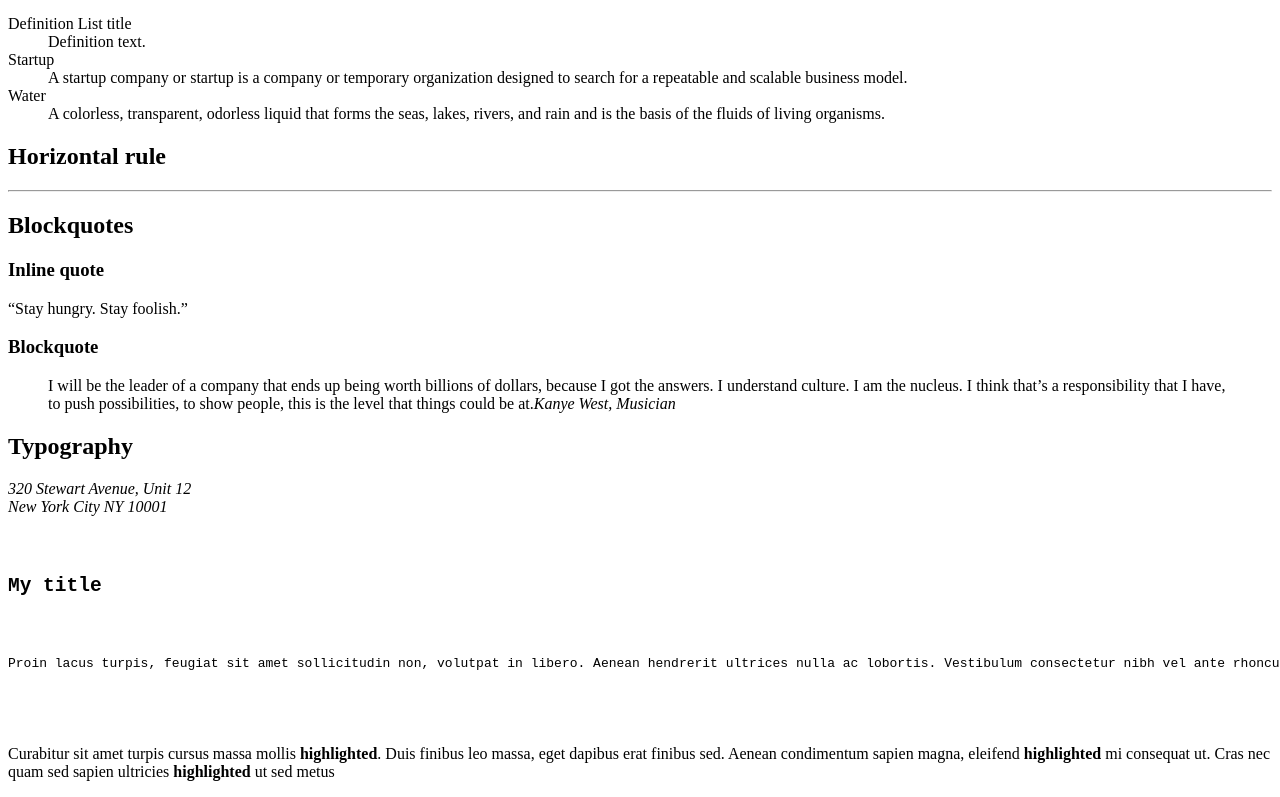
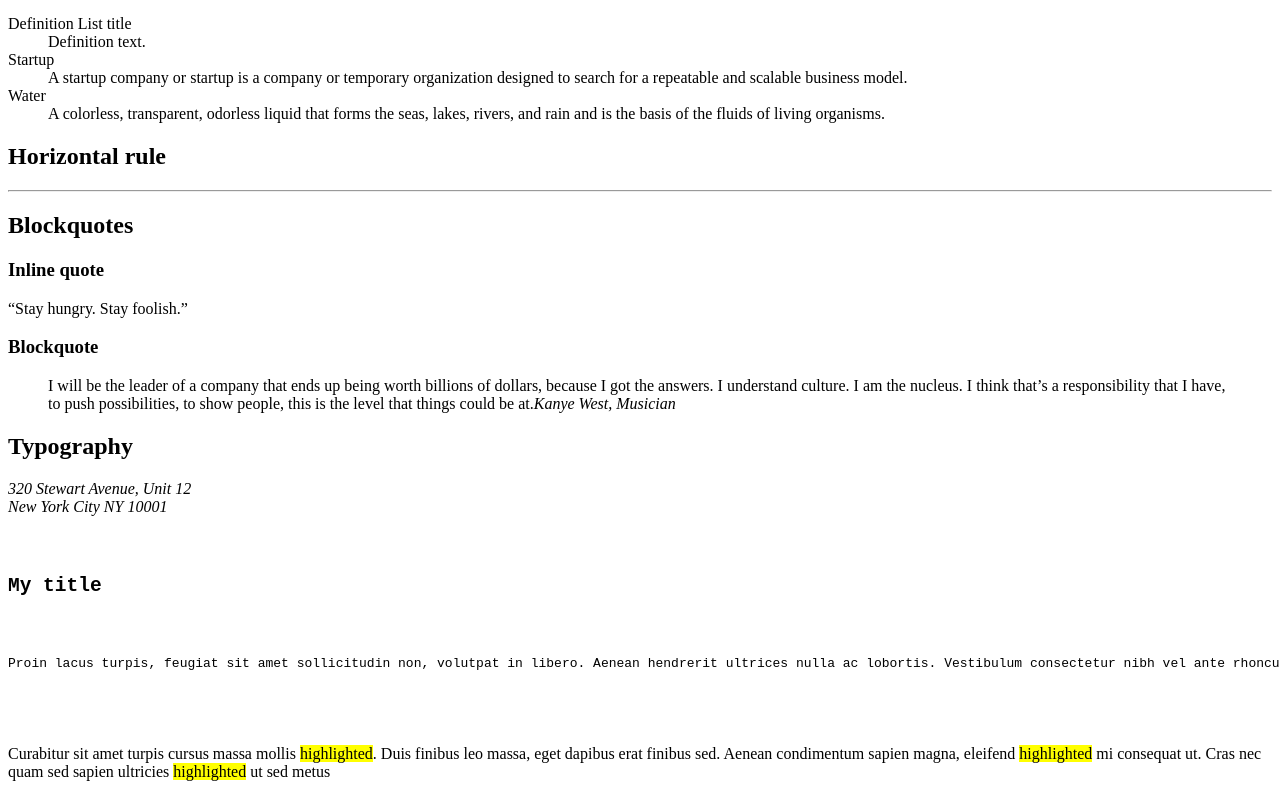
Before and after one commit to harishammache/holbertonschool-web_front_end, a plain HTML site: page html_advanced/32-styleguide.html in a window 1280 px wide. Shown: the part 805-1602 px from the top of the page. Drawn offline with Linux system fonts and the light colour scheme.

Commit message:
change strong to mark

```diff
--- a/html_advanced/32-styleguide.html
+++ b/html_advanced/32-styleguide.html
@@ -93,7 +93,7 @@
 					</pre>
 				</div>
 				<div>
-					<p>Curabitur sit amet turpis cursus massa mollis <strong>highlighted</strong>. Duis finibus leo massa, eget dapibus erat finibus sed. Aenean condimentum sapien magna, eleifend <strong>highlighted</strong> mi consequat ut. Cras nec quam sed sapien ultricies <strong>highlighted</strong> ut sed metus</p>
+					<p>Curabitur sit amet turpis cursus massa mollis <mark>highlighted</mark>. Duis finibus leo massa, eget dapibus erat finibus sed. Aenean condimentum sapien magna, eleifend <mark>highlighted</mark> mi consequat ut. Cras nec quam sed sapien ultricies <mark>highlighted</mark> ut sed metus</p>
 				</div>
 			</section>
 		</main>
```
